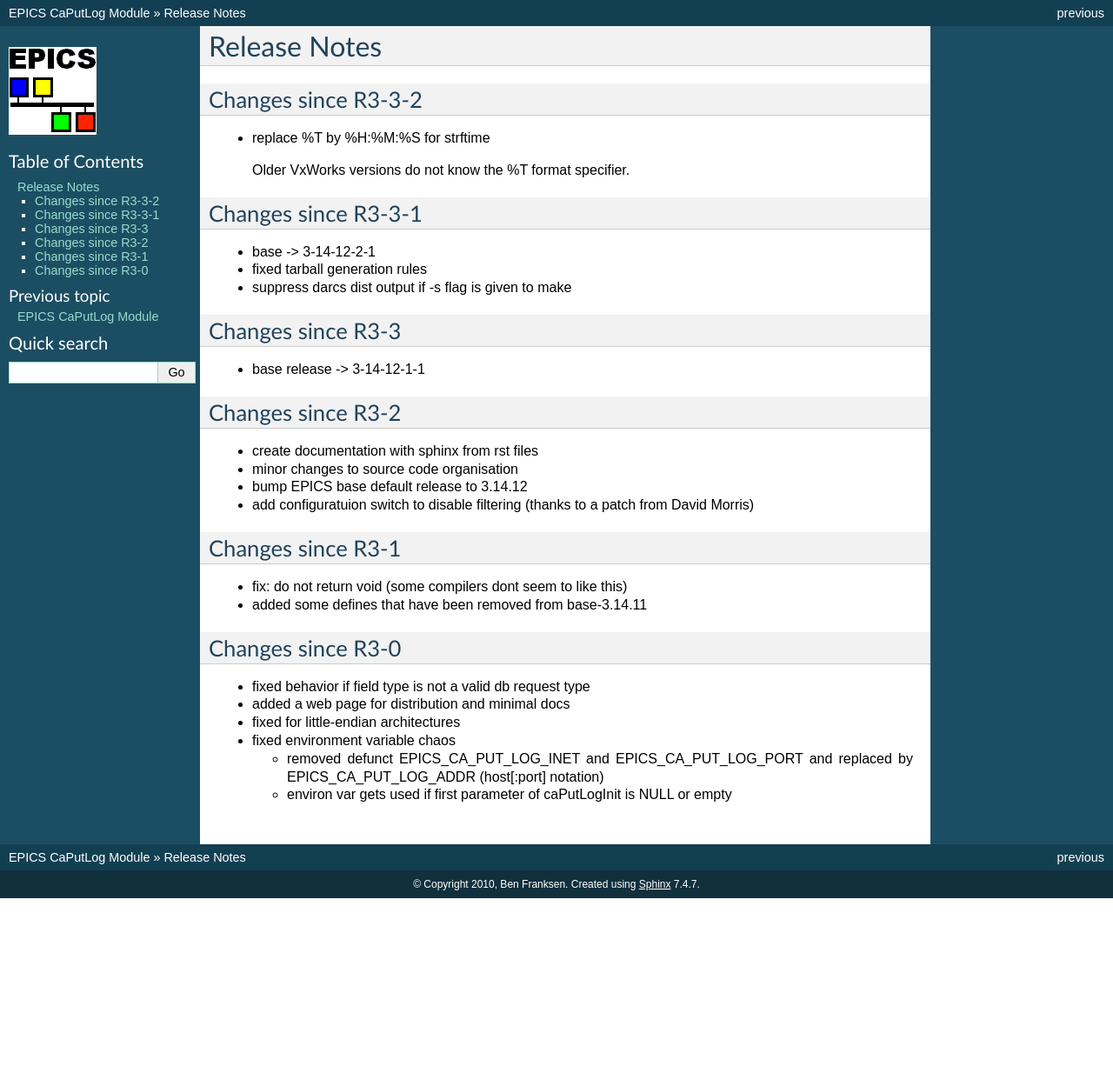
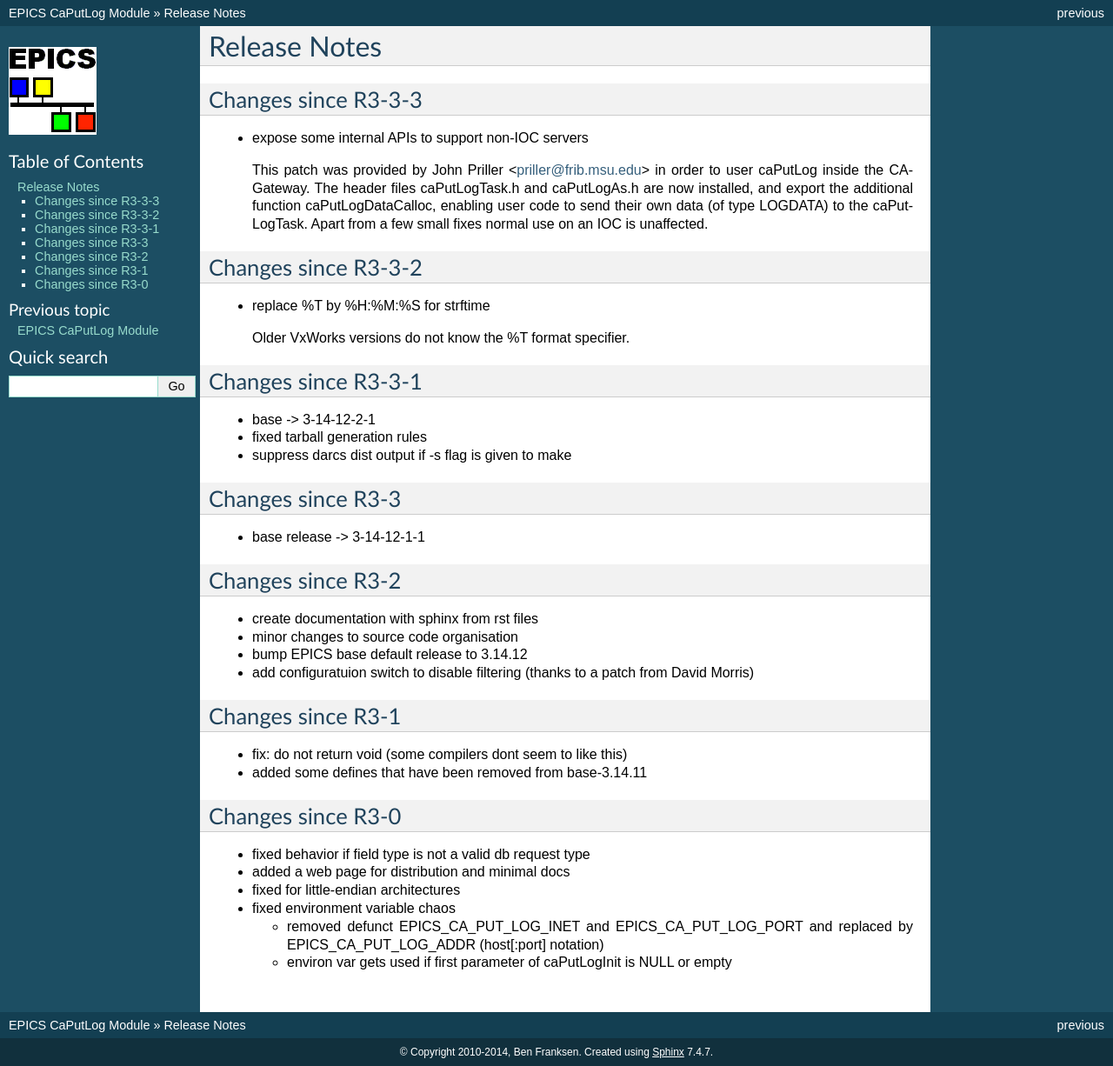
Before and after one commit to slac-epics/caPutLog, a Sphinx documentation site: the page built from docs/releasenotes.rst, in a window 1280 px wide. Shown: the whole page at 87% size. Built offline with Sphinx 7.4.7, drawn with Linux system fonts in a browser that asks for light colours; before the commit the page ends 1033 px from its top, so only the background shows below that.

Commit message:
bump version to 3.4, add releasenote and download entries
Ignore-this: d542f4d4a1f25d9f607fd7451f4dd3bc

darcs-hash:20140402153313-b2dd7-6a31f4543ce15621fd4f81a1411f1288dc2c3dc9.gz

```diff
--- a/docs/conf.py
+++ b/docs/conf.py
@@ -41,16 +41,16 @@ master_doc = 'contents'
 
 # General information about the project.
 project = u'caPutLog'
-copyright = u'2010, Ben Franksen'
+copyright = u'2010-2014, Ben Franksen'
 
 # The version info for the project you're documenting, acts as replacement for
 # |version| and |release|, also used in various other places throughout the
 # built documents.
 #
 # The short X.Y version.
-version = '3.3'
+version = '3.4'
 # The full version, including alpha/beta/rc tags.
-release = '3.3'
+release = '3.4'
 
 # The language for content autogenerated by Sphinx. Refer to documentation
 # for a list of supported languages.
--- a/docs/releasenotes.rst
+++ b/docs/releasenotes.rst
@@ -1,5 +1,19 @@
 Release Notes
 =============
+
+.. _R3-4:
+
+Changes since R3-3-3
+--------------------
+
+* expose some internal APIs to support non-IOC servers
+
+  This patch was provided by John Priller <priller@frib.msu.edu>
+  in order to user caPutLog inside the CA-Gateway. The header files
+  caPutLogTask.h and caPutLogAs.h are now installed, and export
+  the additional function caPutLogDataCalloc, enabling user code to
+  send their own data (of type LOGDATA) to the caPutLogTask.
+  Apart from a few small fixes normal use on an IOC is unaffected.
 
 .. _R3-3-3:
 
```
Also changed, not shown: docs/index.rst (+16 -10 lines).
